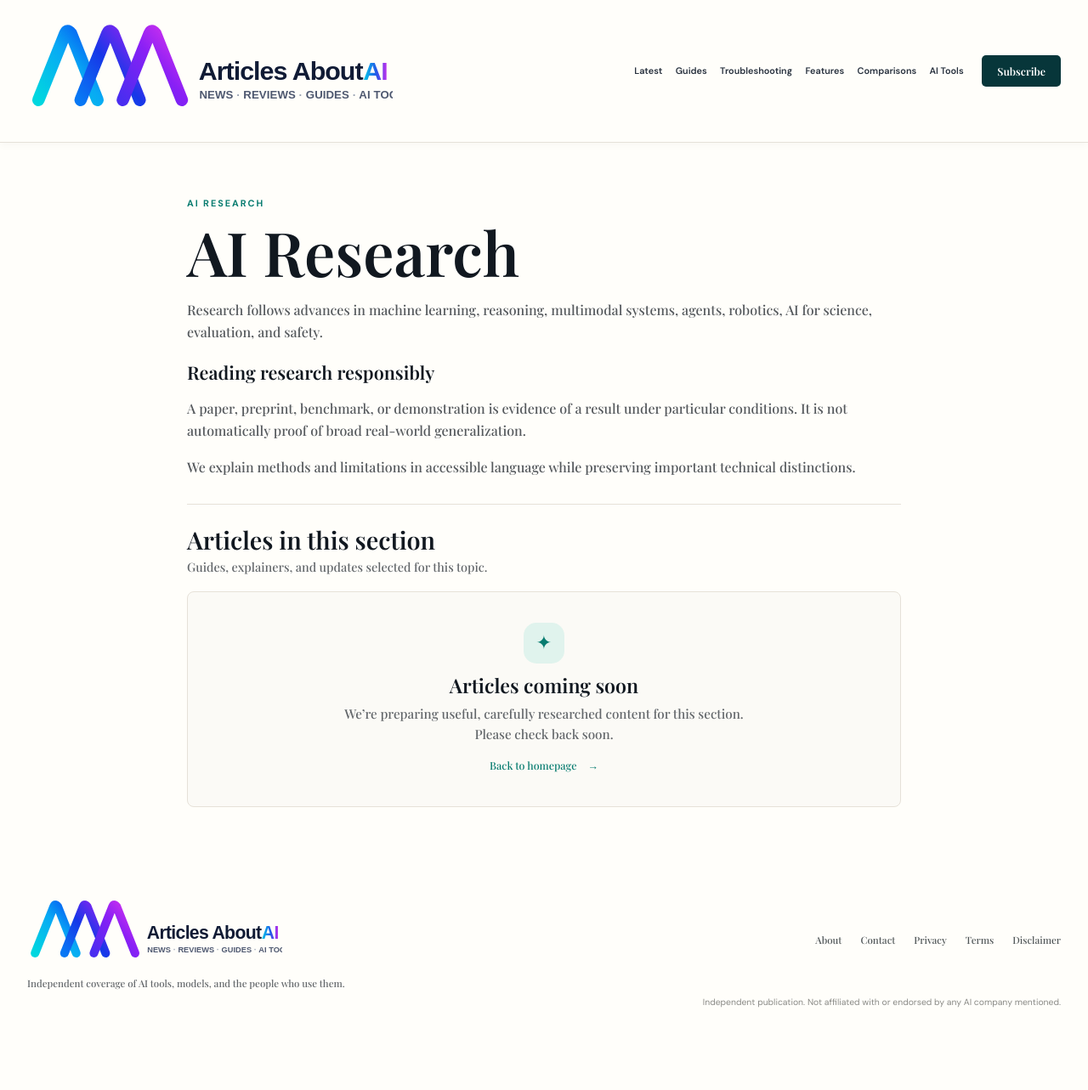
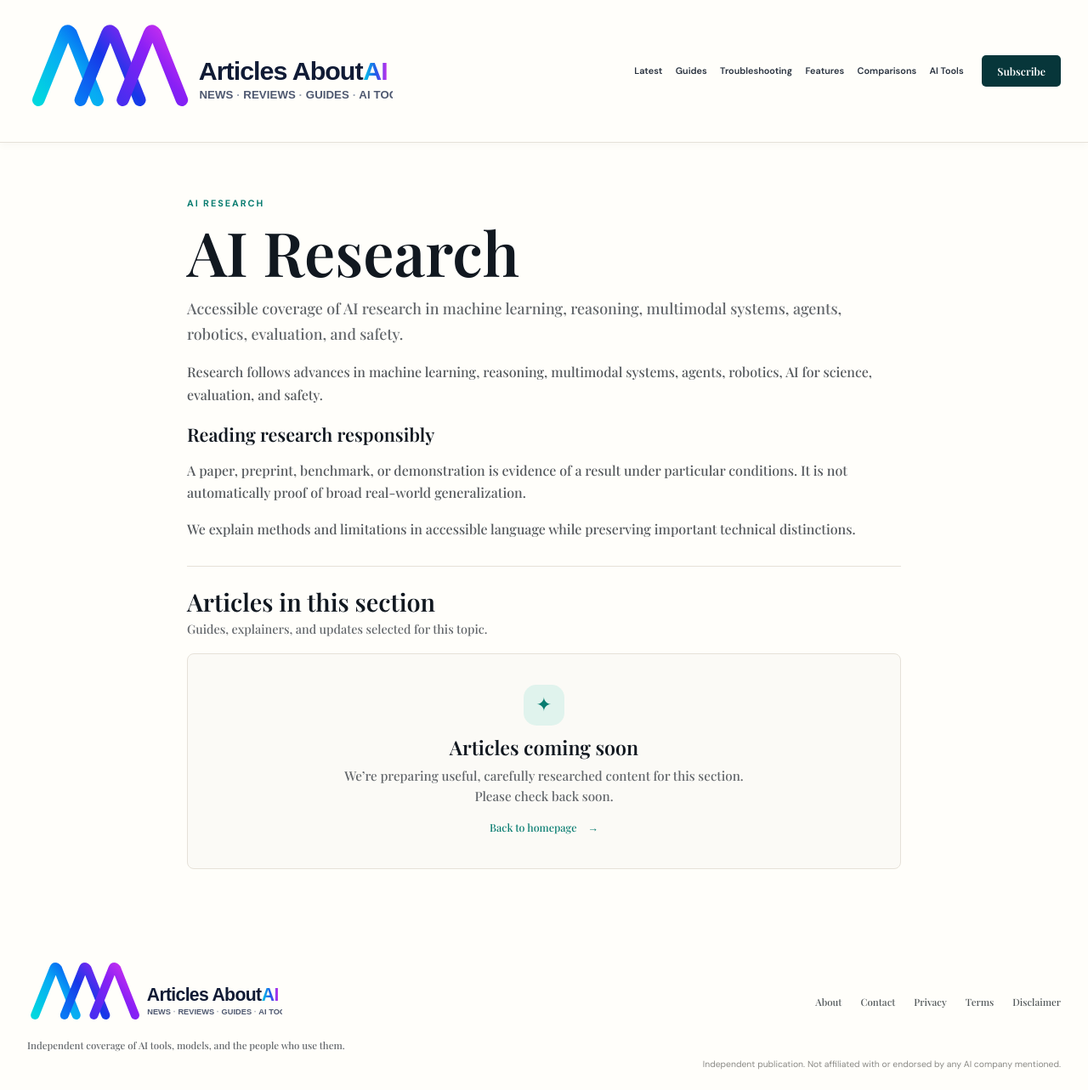
Before and after one commit to todaysnewsai/ChatGPTScope, a Jekyll site: the page built from research/index.md, in a window 1280 px wide. Shown: the whole page at 85% size. Built offline with Jekyll 4.4.1, drawn with Linux system fonts in a browser that asks for light colours; before the commit the page ends 1210 px from its top, so only the background shows below that.

Commit message:
Add SEO description to research page

```diff
--- a/research/index.md
+++ b/research/index.md
@@ -2,6 +2,8 @@
 category: research
 layout: page
 title: "AI Research"
+permalink: /research/
+description: "Accessible coverage of AI research in machine learning, reasoning, multimodal systems, agents, robotics, evaluation, and safety."
 ---
 
 Research follows advances in machine learning, reasoning, multimodal systems, agents, robotics, AI for science, evaluation, and safety.
```
